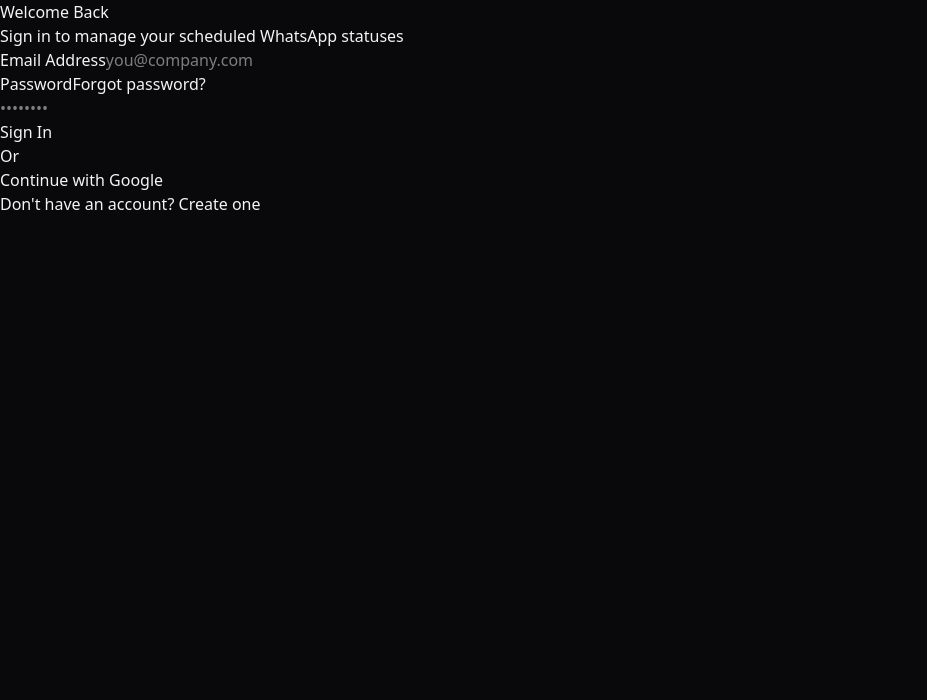
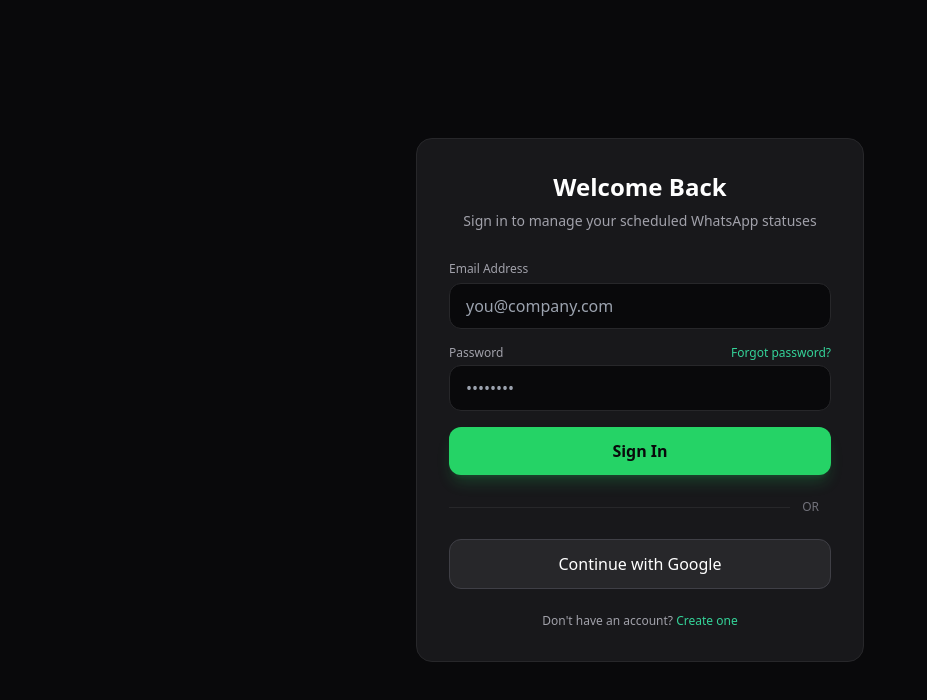
Before and after one commit to abohrandy/StatusFlow, a React (Vite) app in the folder apps/web/: page / in a window 1280 px wide. Shown: the top 700 px of the page, without its empty margins (0-927 px from the left). Built offline with nearby package versions, Linux system fonts and the light colour scheme; no server answers.

Commit message:
fix(css): remove PostCSS tailwind import and add Tailwind CDN in index.html

```diff
--- a/apps/web/index.html
+++ b/apps/web/index.html
@@ -4,6 +4,23 @@
     <meta charset="UTF-8" />
     <meta name="viewport" content="width=device-width, initial-scale=1.0" />
     <title>StatusFlow - WhatsApp Status Scheduling Platform</title>
+    <script src="https://cdn.tailwindcss.com"></script>
+    <script>
+      tailwind.config = {
+        darkMode: 'class',
+        theme: {
+          extend: {
+            colors: {
+              emerald: {
+                500: '#25D366',
+                600: '#128C7E',
+                700: '#075E54'
+              }
+            }
+          }
+        }
+      }
+    </script>
   </head>
   <body class="bg-zinc-950 text-zinc-50 antialiased selection:bg-emerald-500 selection:text-white">
     <div id="root"></div>
--- a/apps/web/src/index.css
+++ b/apps/web/src/index.css
@@ -1,9 +1,12 @@
-@import "tailwindcss";
+:root {
+  --font-family: system-ui, -apple-system, BlinkMacSystemFont, 'Segoe UI', Roboto, Oxygen, Ubuntu, Cantarell, sans-serif;
+}
 
-@layer base {
-  body {
-    background-color: #09090b;
-    color: #f4f4f5;
-    font-family: system-ui, -apple-system, BlinkMacSystemFont, 'Segoe UI', Roboto, Oxygen, Ubuntu, Cantarell, sans-serif;
-  }
+body {
+  background-color: #09090b;
+  color: #f4f4f5;
+  font-family: var(--font-family);
+  margin: 0;
+  padding: 0;
+  -webkit-font-smoothing: antialiased;
 }
```
